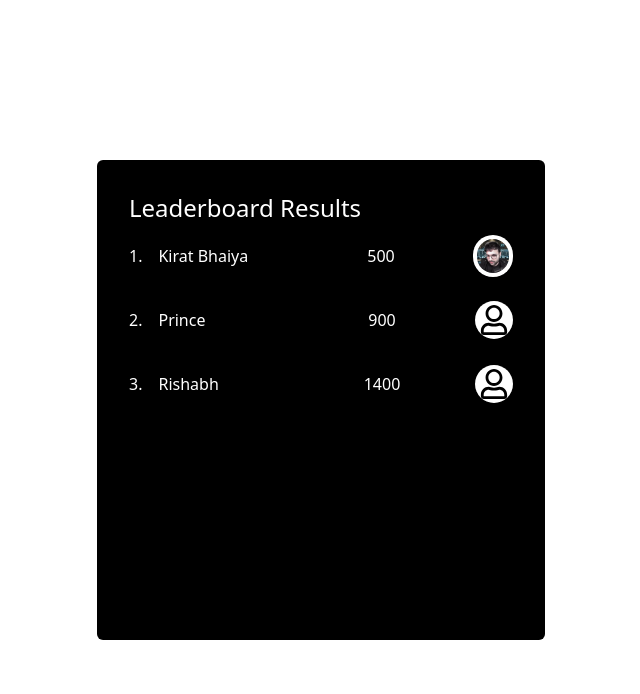
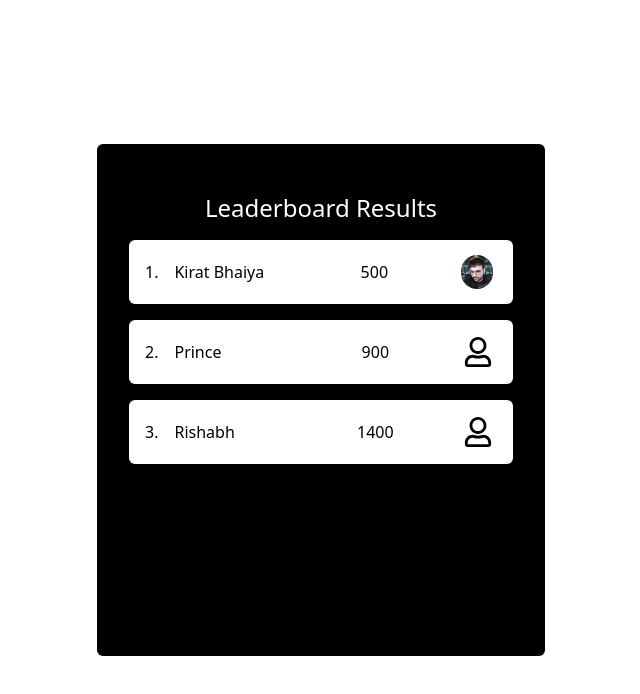
Before and after one commit to hkirat/quiz-app-next, a React (Vite) app: page / in a window 1280 px wide. Shown: the top 694 px of the page, without its empty margins (319-959 px from the left). Built offline with nearby package versions, Linux system fonts and the light colour scheme.

Commit message:
Making UI more good

```diff
--- a/src/pages/Card.tsx
+++ b/src/pages/Card.tsx
@@ -9,7 +9,7 @@ type props = {
 
 function Card({ sno, name, points, image }: props) {
     return (
-        <div className="flex justify-between items-center w-96">
+        <div className="flex justify-between items-center w-96 bg-white mb-4 rounded-md text-black px-4">
             <div className="flex gap-4 my-5 w-5/12">
                 <p>{sno}.</p>
                 <h3>{name}</h3>
--- a/src/pages/Leaderboard.tsx
+++ b/src/pages/Leaderboard.tsx
@@ -6,7 +6,7 @@ function Leaderboard() {
 
     return (
         <div className="bg-black text-white p-8 rounded-md">
-            <h1 className="text-2xl">Leaderboard Results</h1>
+            <h1 className="text-2xl text-center my-4">Leaderboard Results</h1>
             <div className="overflow-y-scroll h-96">
                 {leaderboardData.map((el, index) => (
                     <Card
```
